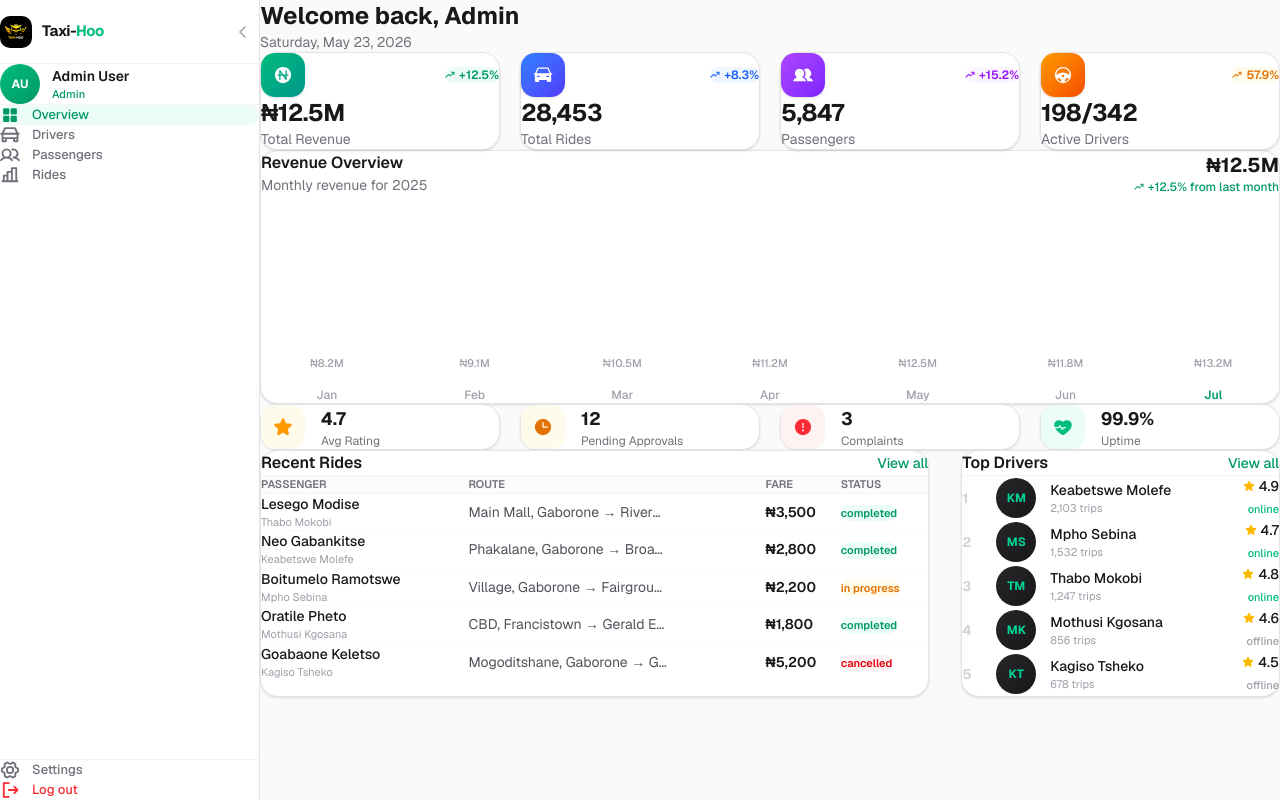
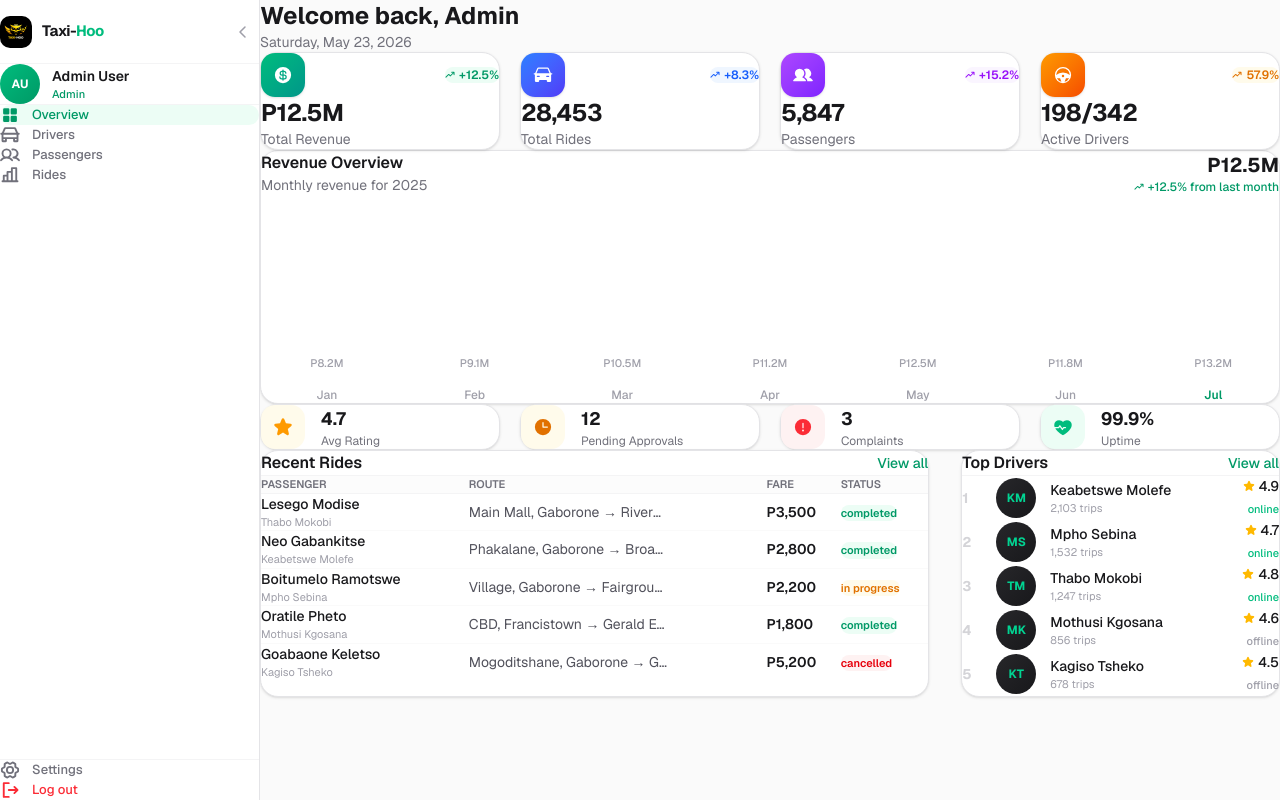
Before and after one commit to Muhd-Yusuf/taxi-hoo, a Next.js app: page /admin/dashboard in a window 1280 px wide. Built offline with nearby package versions, Linux system fonts and the light colour scheme.

Commit message:
update admin pages to Botswana Pula currency

```diff
--- a/src/app/admin/(dashboard)/dashboard/page.tsx
+++ b/src/app/admin/(dashboard)/dashboard/page.tsx
@@ -2,7 +2,7 @@
 
 import { motion } from "framer-motion";
 import {
-  PiCurrencyNgnFill,
+  PiCurrencyDollarFill,
   PiCarFill,
   PiUsersFill,
   PiSteeringWheelFill,
@@ -28,9 +28,9 @@ const revenueData = [
 const statCards = [
   {
     label: "Total Revenue",
-    value: `₦${(mockAdminStats.revenue / 1000000).toFixed(1)}M`,
+    value: `P${(mockAdminStats.revenue / 1000000).toFixed(1)}M`,
     trend: "+12.5%",
-    icon: PiCurrencyNgnFill,
+    icon: PiCurrencyDollarFill,
     gradient: "from-emerald-500 to-teal-600",
     bg: "bg-emerald-50",
     color: "text-emerald-600",
@@ -128,7 +128,7 @@ export default function AdminDashboardPage() {
           </div>
           <div className="text-right">
             <p className="text-xl font-bold text-zinc-900">
-              ₦{(mockAdminStats.revenue / 1000000).toFixed(1)}M
+              P{(mockAdminStats.revenue / 1000000).toFixed(1)}M
             </p>
             <p className="text-xs text-emerald-600 font-medium flex items-center gap-1 justify-end">
               <PiTrendUpBold size={10} />
@@ -146,7 +146,7 @@ export default function AdminDashboardPage() {
                 className="flex-1 flex flex-col items-center gap-2"
               >
                 <span className="text-[11px] font-medium text-zinc-400">
-                  ₦{(d.amount / 1000000).toFixed(1)}M
+                  P{(d.amount / 1000000).toFixed(1)}M
                 </span>
                 <motion.div
                   initial={{ height: 0 }}
@@ -237,7 +237,7 @@ export default function AdminDashboardPage() {
                       </p>
                     </td>
                     <td className="px-6 py-4">
-                      <p className="text-sm font-semibold text-zinc-900">₦{ride.fare.toLocaleString()}</p>
+                      <p className="text-sm font-semibold text-zinc-900">P{ride.fare.toLocaleString()}</p>
                     </td>
                     <td className="px-6 py-4">
                       <span className={`inline-flex text-[11px] font-semibold px-2 py-0.5 rounded-full ${
--- a/src/app/admin/(dashboard)/rides/page.tsx
+++ b/src/app/admin/(dashboard)/rides/page.tsx
@@ -5,7 +5,7 @@ import {
   PiMagnifyingGlassBold,
   PiCarFill,
   PiCheckCircleFill,
-  PiCurrencyNgnFill,
+  PiCurrencyDollarFill,
   PiLightningFill,
 } from "react-icons/pi";
 import { mockRides } from "@/lib/mock-data";
@@ -42,8 +42,8 @@ export default function AdminRidesPage() {
     },
     {
       label: "Total Revenue",
-      value: `₦${totalRev.toLocaleString()}`,
-      icon: <PiCurrencyNgnFill size={20} className="text-emerald-500" />,
+      value: `P${totalRev.toLocaleString()}`,
+      icon: <PiCurrencyDollarFill size={20} className="text-emerald-500" />,
       iconBg: "bg-emerald-50",
       borderColor: "border-l-emerald-500",
     },
@@ -182,7 +182,7 @@ export default function AdminRidesPage() {
                   </td>
                   <td className="px-6 py-4">
                     <p className="text-sm font-semibold text-zinc-900">
-                      ₦{ride.fare.toLocaleString()}
+                      P{ride.fare.toLocaleString()}
                     </p>
                   </td>
                   <td className="px-6 py-4">
```
